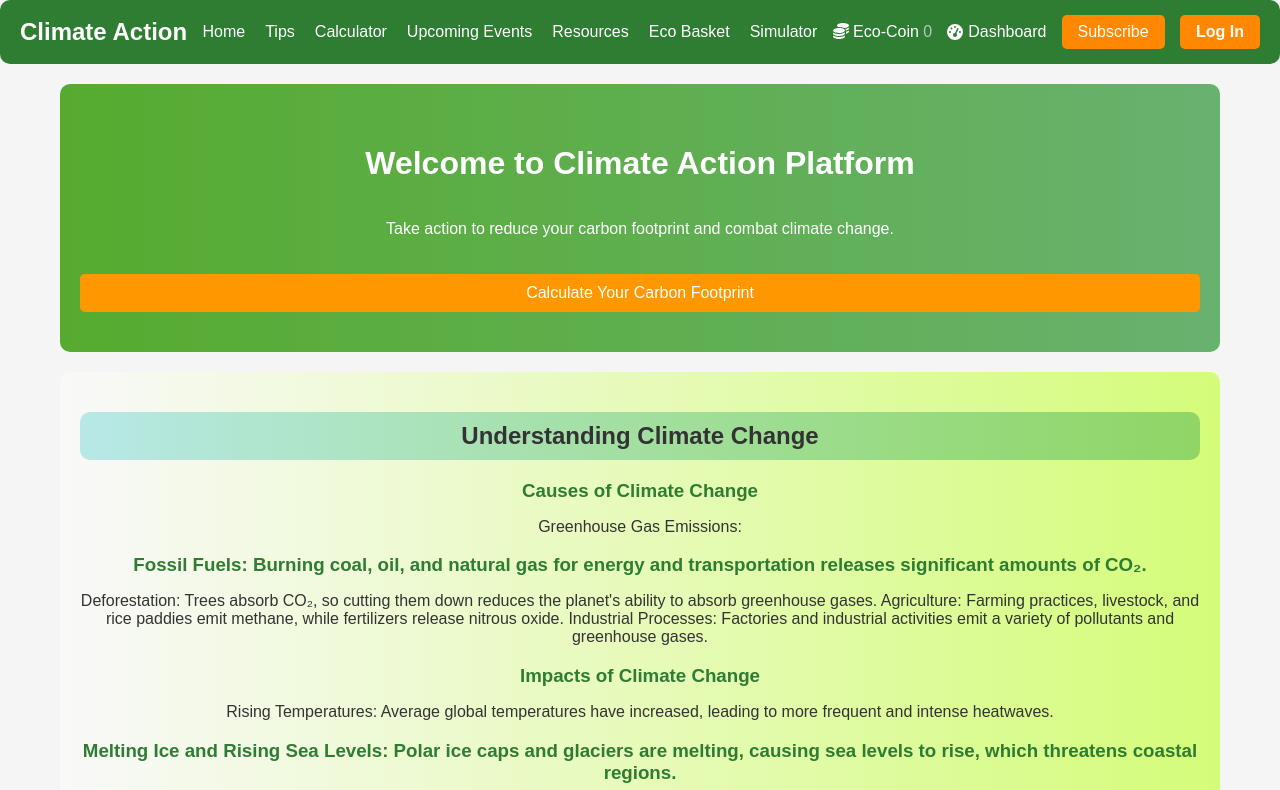
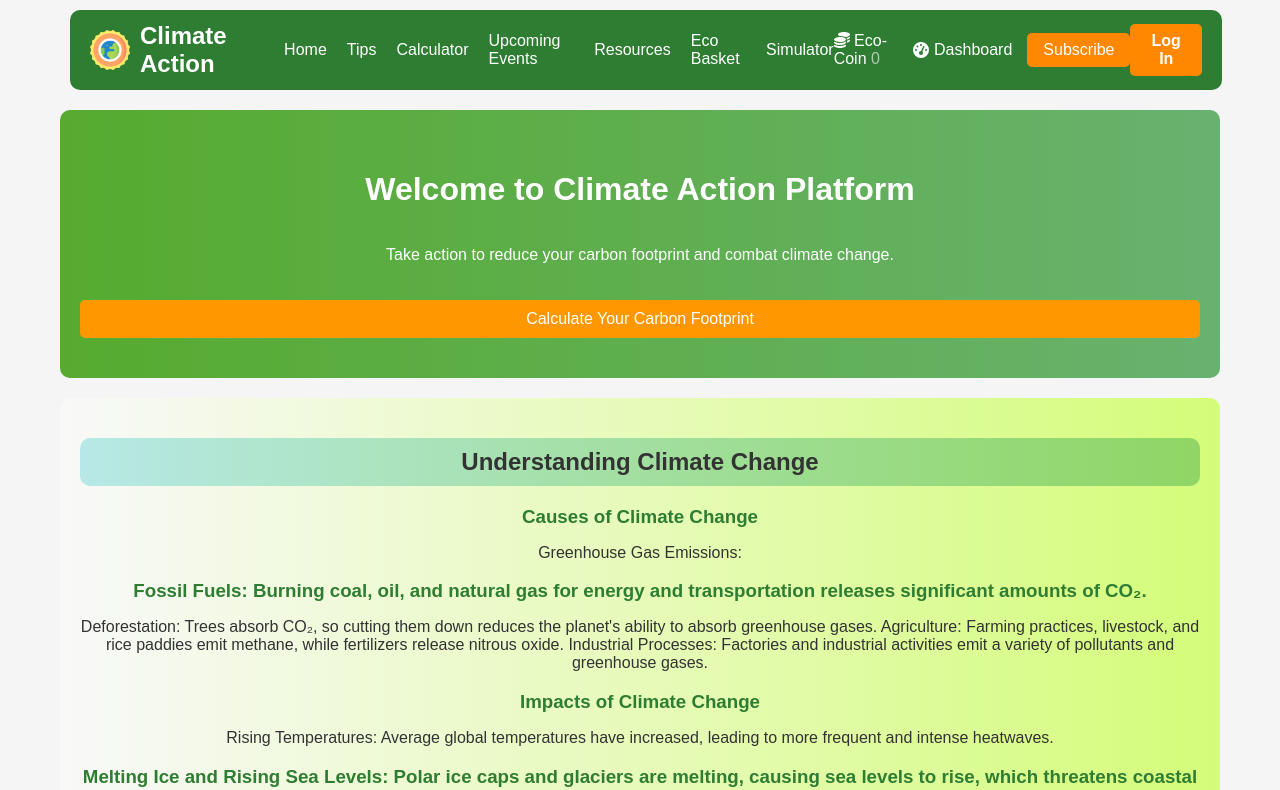
Before and after one commit to meinhoongagan/Climate-change-app, a React (Create React App) app: page / in a window 1280 px wide. Shown: the top 790 px of the page. Built offline with nearby package versions, Linux system fonts and the light colour scheme; no server answers.

Commit message:
Added Logo and Chaged Title

```diff
--- a/public/index.html
+++ b/public/index.html
@@ -2,14 +2,14 @@
 <html lang="en">
   <head>
     <meta charset="utf-8" />
-    <link rel="icon" href="%PUBLIC_URL%/favicon.ico" />
+    <link rel="icon" href="%PUBLIC_URL%/4901433.png" />
     <meta name="viewport" content="width=device-width, initial-scale=1" />
     <meta name="theme-color" content="#000000" />
     <meta
       name="description"
       content="Web site created using create-react-app"
     />
-    <link rel="apple-touch-icon" href="%PUBLIC_URL%/logo192.png" />
+    <link rel="apple-touch-icon" href="%PUBLIC_URL%/4901433.png" />
     <!--
       manifest.json provides metadata used when your web app is installed on a
       user's mobile device or desktop. See https://developers.google.com/web/fundamentals/web-app-manifest/
@@ -24,7 +24,7 @@
       work correctly both with client-side routing and a non-root public URL.
       Learn how to configure a non-root public URL by running `npm run build`.
     -->
-    <title>React App</title>
+    <title>Climate Change App</title>
   </head>
   <body>
     <noscript>You need to enable JavaScript to run this app.</noscript>
--- a/src/components/Navbar/Navbar.css
+++ b/src/components/Navbar/Navbar.css
@@ -1,8 +1,8 @@
-/* src/styles/Navbar.css */
-
 .navbar {
+  margin-top: 10px;
+  margin-left: 70px;
   height:10%;
-  width: 100%;
+  width: 90%;
   background-color: #2e7d32;
   padding: 15px 20px;
   display: flex;
@@ -10,6 +10,17 @@
   align-items: center;
   border-radius: 10px;
   position: relative;
+}
+
+.navbar-brand {
+  display: flex;
+  align-items: center;
+  gap: 10px;
+}
+
+.navbar-logo {
+  height: 40px;
+  width: auto;
 }
 
 .navbar-brand a {
@@ -109,6 +120,10 @@
   .navbar-links a {
     font-size: 14px;
   }
+
+  .navbar-logo {
+    height: 32px;
+  }
 }
 
 @media screen and (max-width: 860px) {
--- a/src/components/Navbar/Navbar.jsx
+++ b/src/components/Navbar/Navbar.jsx
@@ -1,4 +1,3 @@
-// src/components/Navbar.js
 import React, { useState, useEffect } from 'react';
 import { Link } from 'react-router-dom';
 import { FontAwesomeIcon } from '@fortawesome/react-fontawesome';
@@ -47,7 +46,6 @@ const Navbar = () => {
     return () => document.removeEventListener('click', closeMenu);
   }, [menuOpen]);
 
-
   const handleLogout = () => {
     isMobile && setMenuOpen(false);
     dispatch(setLogout());
@@ -56,6 +54,7 @@ const Navbar = () => {
   return (
       <nav className="navbar">
       <div className="navbar-brand">
+        <img src="4901433.png" alt="Climate Action Logo" className="navbar-logo" />
         <Link to="/">Climate Action</Link>
       </div>
 
@@ -75,7 +74,6 @@ const Navbar = () => {
         <li><Link to="/resources" onClick={() => isMobile && setMenuOpen(false)}>Resources</Link></li>
         <li><Link to="/cart" onClick={() => isMobile && setMenuOpen(false)}>Eco Basket</Link></li>
         <li><Link to="/simulator" onClick={() => isMobile && setMenuOpen(false)}>Simulator</Link></li>
-        {/* todo : make either community section private or use cookies for verification */}
         {isLogedIn && <li><Link to="/community" onClick={() => isMobile && setMenuOpen(false)}>Community</Link></li>}
       </ul>
 
@@ -101,7 +99,6 @@ const Navbar = () => {
         </button>
       </div>
     </nav>
-
   );
 };
 
```
Also changed, not shown: public/4901433.png (added).
